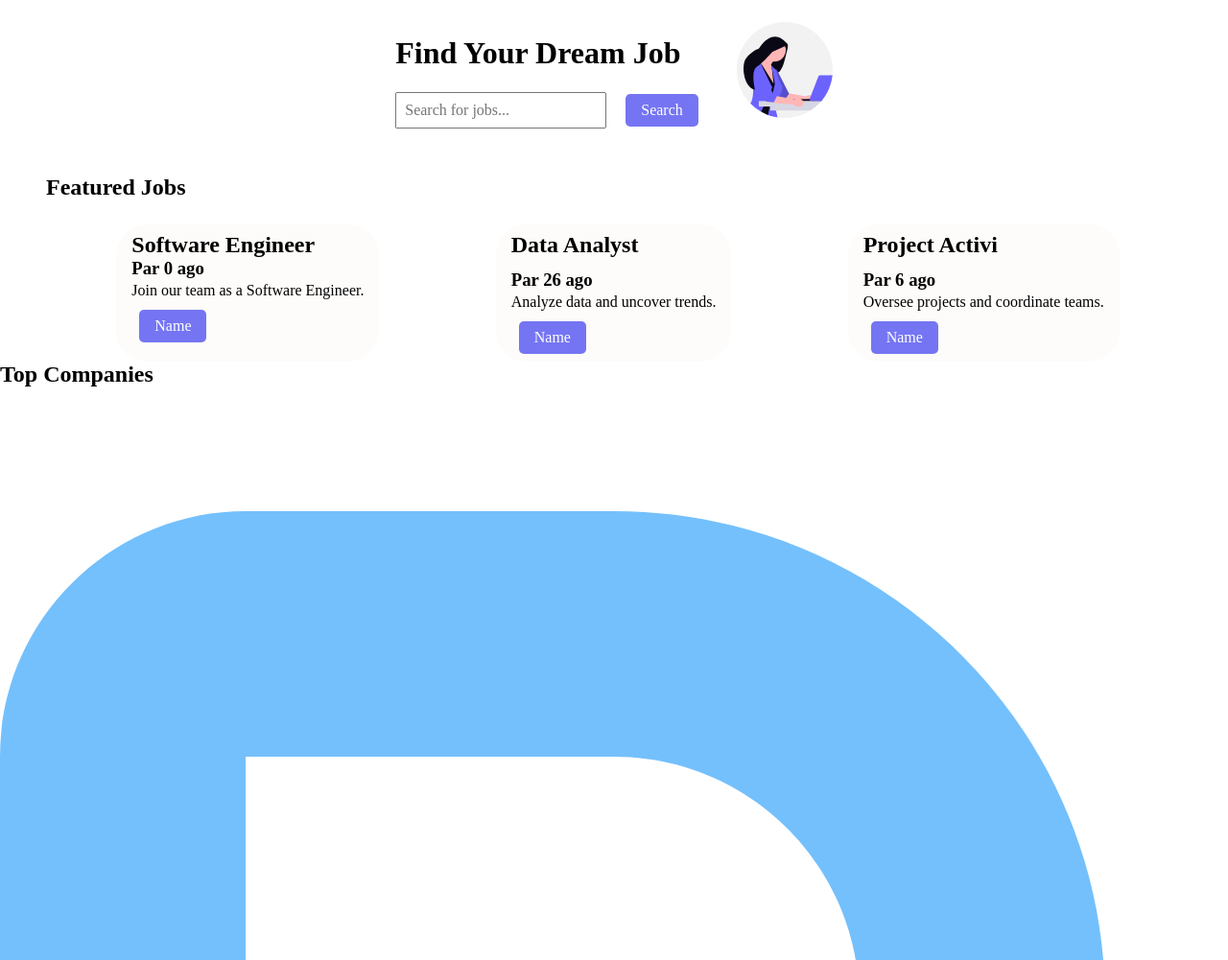
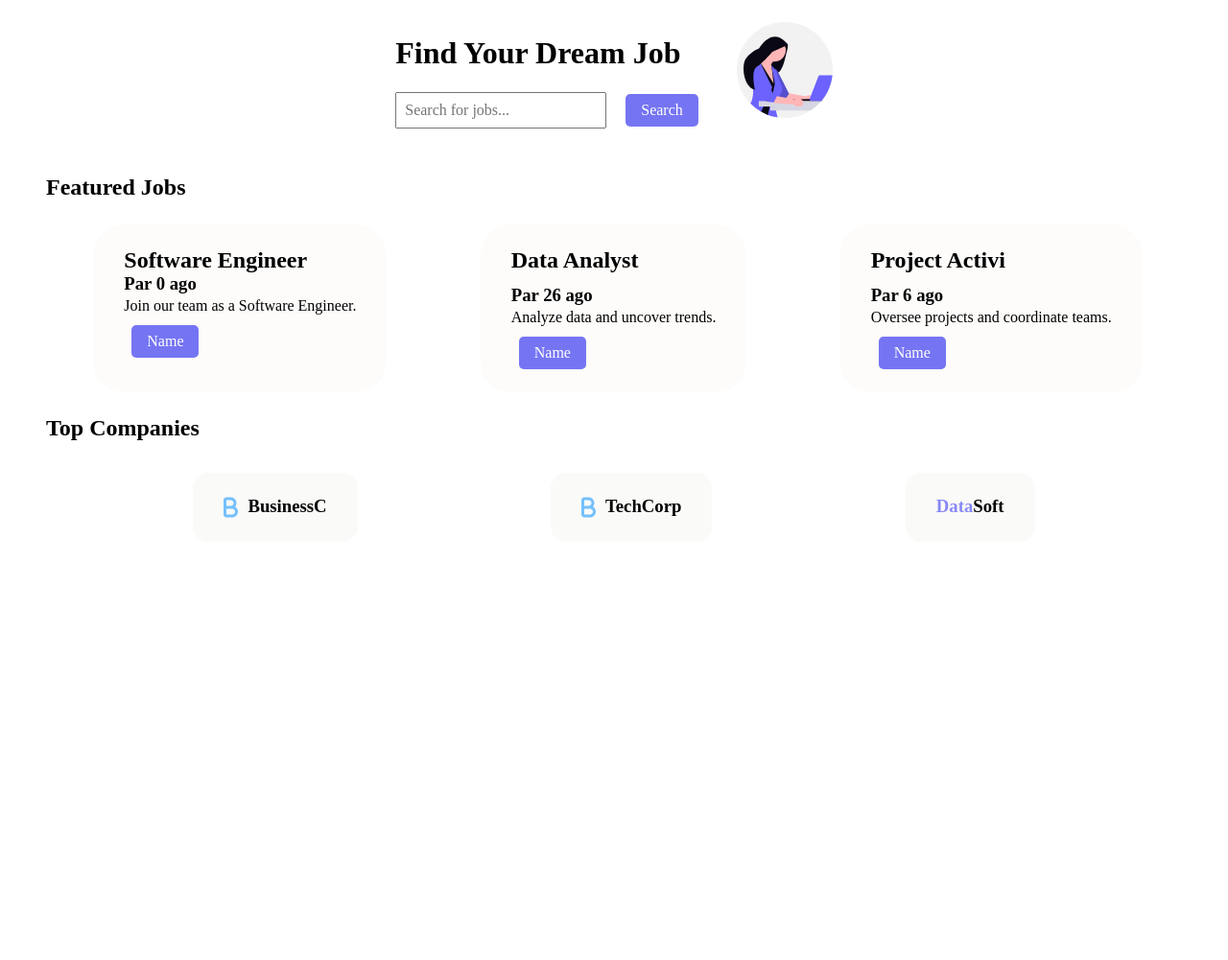
Before and after one commit to Omar-Gisseh/jobconnect, a plain HTML site: page public/index.html in a window 1280 px wide. Shown: the top 1001 px of the page at 96% size. After the commit the page ends 816 px from the top, so only its background shows below. Drawn offline with nearby package versions, Linux system fonts and the light colour scheme; a script that the page names is missing.

Commit message:
increase the padding of the jobs-container and the company container

```diff
--- a/public/Css/style.css
+++ b/public/Css/style.css
@@ -76,7 +76,34 @@ input{
 .jobs-container{
     border-radius: 2em;
     background-color: rgb(254, 252, 250);
-    padding: .5em 1em .5em 1em;
-    box-shadow: ;
+    padding: 1.5em 2em 1.5em 2em;
     margin-left: .5em;
 }
+
+.company-header{
+    margin-top: 1em;
+    margin-left: 2em;
+}
+
+.company-image{
+    width: 15px;
+}
+
+.attach{
+    display: flex;
+    gap: 10px;
+}
+
+.top-companies{
+    display: flex;
+    justify-content: space-evenly;
+    margin-top: 2em;
+}
+.companies-container{
+    border-radius: 1em;
+    background-color: rgb(250, 250, 248);
+    padding: 1.5em 2em 1.5em 2em;
+}
+strong{
+    color: rgb(136, 136, 247);
+}
--- a/public/index.html
+++ b/public/index.html
@@ -50,15 +50,16 @@
 
     </section>
 
-    <section class="top-companies">
-      <h2>Top Companies</h2>
-      <div class="companies-container">
-        <img src="./assets/b-solid.svg" alt="this is a solid b image">
-        <h3>Business</h3>
+
+      <h2 class="company-header">Top Companies</h2>
+      <section class="top-companies">
+      <div class="companies-container attach">
+        <img src="./assets/b-solid.svg" alt="this is a solid b image" class="company-image">
+        <h3>BusinessC</h3>
       </div>
 
-      <div class="companies-container">
-        <img src="./assets/b-solid.svg" alt="this is a solid b image">
+      <div class="companies-container attach">
+        <img src="./assets/b-solid.svg" alt="this is a solid b image" class="company-image">
         <h3>TechCorp</h3>
       </div>
 
```
